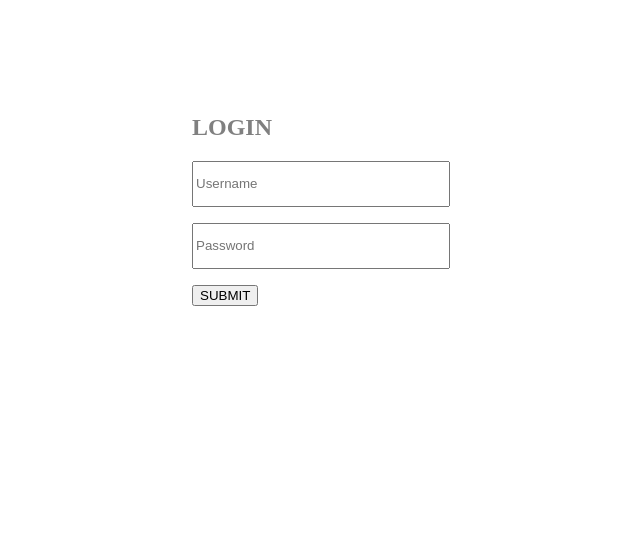
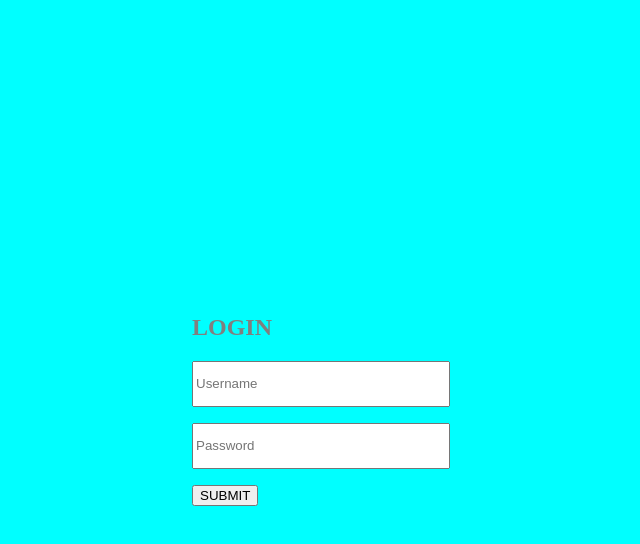
Before and after one commit to kenmillionaire/flexbox-assignment-TSK2, a plain HTML site: page index.html in a window 1280 px wide. Shown: the whole page, without its empty margins (319-959 px from the left). Drawn offline with Linux system fonts and the light colour scheme.

Commit message:
Task correction

```diff
--- a/index.html
+++ b/index.html
@@ -6,21 +6,16 @@
   <meta http-equiv="X-UA-Compatible" content="IE=edge">
   <meta name="viewport" content="width=device-width, initial-scale=1.0">
   <title>Task 2</title>
-
   <link rel="stylesheet" href="style.css">
 </head>
 
-<body>
-
-  <div class="container flex">
+<body class="container">
   <section>
     <h1>LOGIN</h1>
     <p><input type='text' placeholder='Username' /></p>
     <p><input type='text' placeholder='Password' /></p>
     <p><button>SUBMIT</button></p>
   </section>
-
-  </div>
 </body>
 
 </html>
--- a/style.css
+++ b/style.css
@@ -9,20 +9,11 @@ input {
 
 body {
   min-height: 100vh;
+  background-color: aqua;
 }
 
 .container {
-  max-width: 800px;
-  height: 400px;
-  justify-content: center;
-
-  margin-left: auto;
-  margin-right: auto;
-}
-
-.flex {
   display: flex;
-  flex-flow: row nowrap;
   justify-content: center;
   align-items: center;
 }
```
Lines whose indentation alone changed are shown as unchanged.
